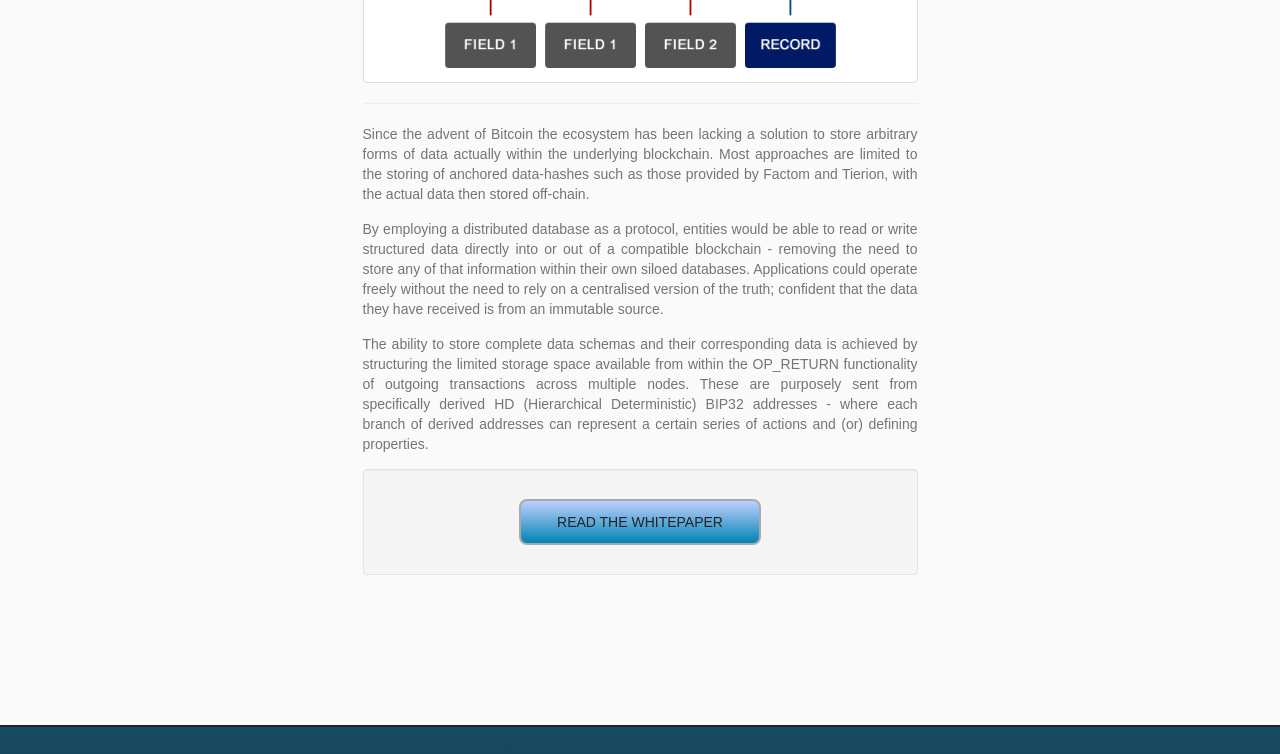
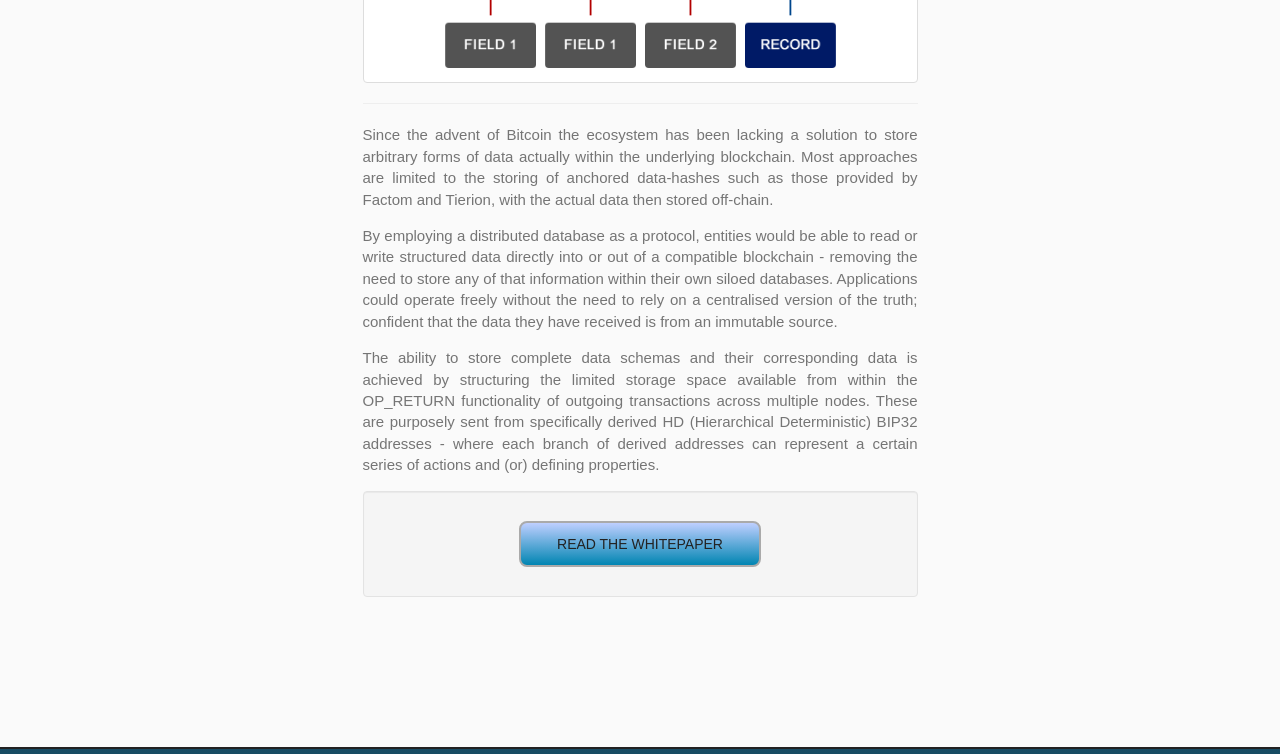
Before and after one commit to NW-Everstore/nw-everstore.github.io, a plain HTML site: page index.html in a window 1280 px wide. Shown: the part 980-1734 px from the top of the page. Drawn offline with Linux system fonts and the light colour scheme.

Commit message:
new font size

```diff
--- a/assets/css/styles.css
+++ b/assets/css/styles.css
@@ -120,6 +120,7 @@ INTRO
 #abstract p.abstract {
     text-align: justify;
     margin: 5px 0 15px;
+    font-size: 15px;
 }
 #abstract .btn {
     border: 2px solid #AAA;
```
